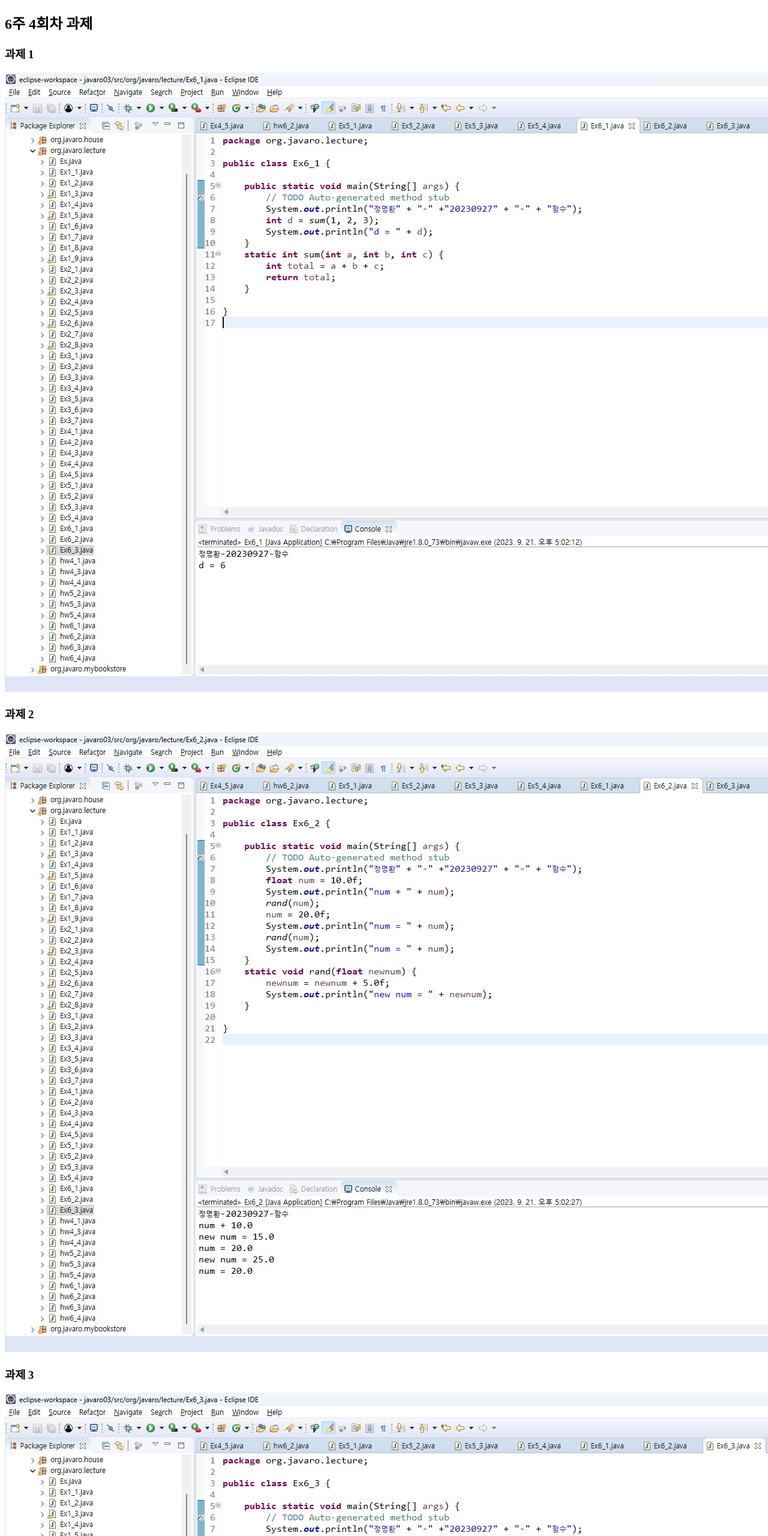
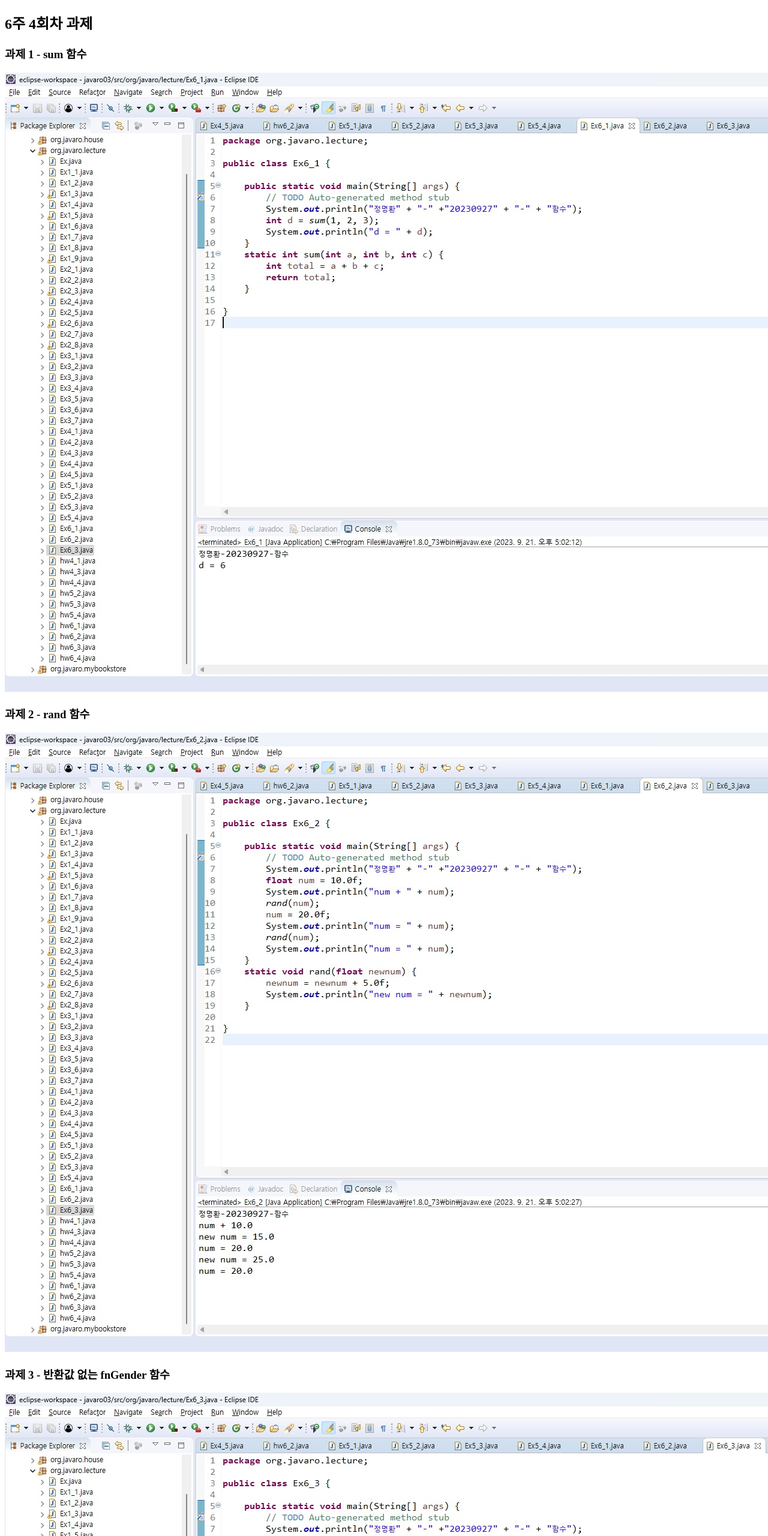
Before and after one commit to pauseaq/pauseaq.github.io, a plain HTML site: page java/1_6_4.html in a window 1280 px wide. Shown: the top 2560 px of the page at 60% size. Drawn offline with Linux system fonts and the light colour scheme.

Commit message:
Update 1_6_4.html

```diff
--- a/java/1_6_4.html
+++ b/java/1_6_4.html
@@ -11,13 +11,13 @@
 </head>
 <body>
   <h2>6주 4회차 과제 </h2>
-  <h3>과제 1</h3>
+  <h3>과제 1 - sum 함수</h3>
   <img src="https://pauseaq.github.io/java/1_6_4_(1).jpg">
-  <h3>과제 2</h3>
+  <h3>과제 2 - rand 함수</h3>
   <img src="https://pauseaq.github.io/java/1_6_4_(2).jpg">
-  <h3>과제 3</h3>
+  <h3>과제 3 - 반환값 없는 fnGender 함수</h3>
   <img src="https://pauseaq.github.io/java/1_6_4_(3).jpg">
-  <h3>과제 4</h3>
+  <h3>과제 4 - 반환값 있는 fnGender 함수</h3>
   <img src="https://pauseaq.github.io/java/1_6_4_hw.jpg">
 </body>
 </html>
```
